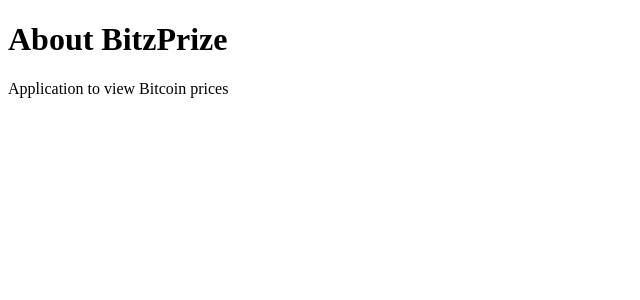
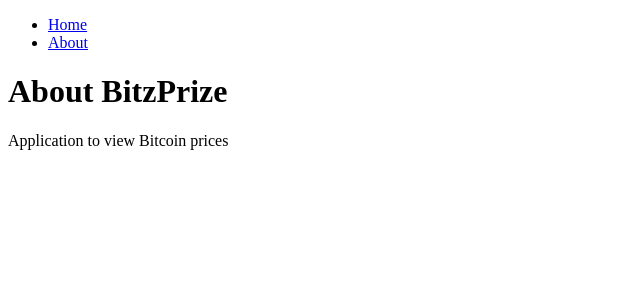
Before and after one commit to shehanp12/next.js-crash-course, a Next.js app: page /about in a window 1280 px wide. Shown: the top 300 px of the page, without its empty margins (0-640 px from the left). Built offline with nearby package versions, Linux system fonts and the light colour scheme.

Commit message:
Navbar.js

```diff
--- /dev/null
+++ b/components/Navbar.js
@@ -0,0 +1,12 @@
+import Link from 'next/link'
+import React from "react";
+
+const Navbar = () =>(
+
+    <ul>
+        <li><Link href="/"><a>Home</a></Link></li>
+        <li><Link href="/about"><a>About</a></Link></li>
+    </ul>
+
+);
+export default Navbar;
--- a/pages/about.js
+++ b/pages/about.js
@@ -1,7 +1,9 @@
 import React from "react";
+import Navbar from "../components/Navbar";
 
 const About = () => (
      <div>
+        <Navbar/>
          <h1>About BitzPrize</h1>
          <p>Application to view Bitcoin prices</p>
      </div>
```
Also changed, not shown: pages/index.js (+3 -5 lines).
